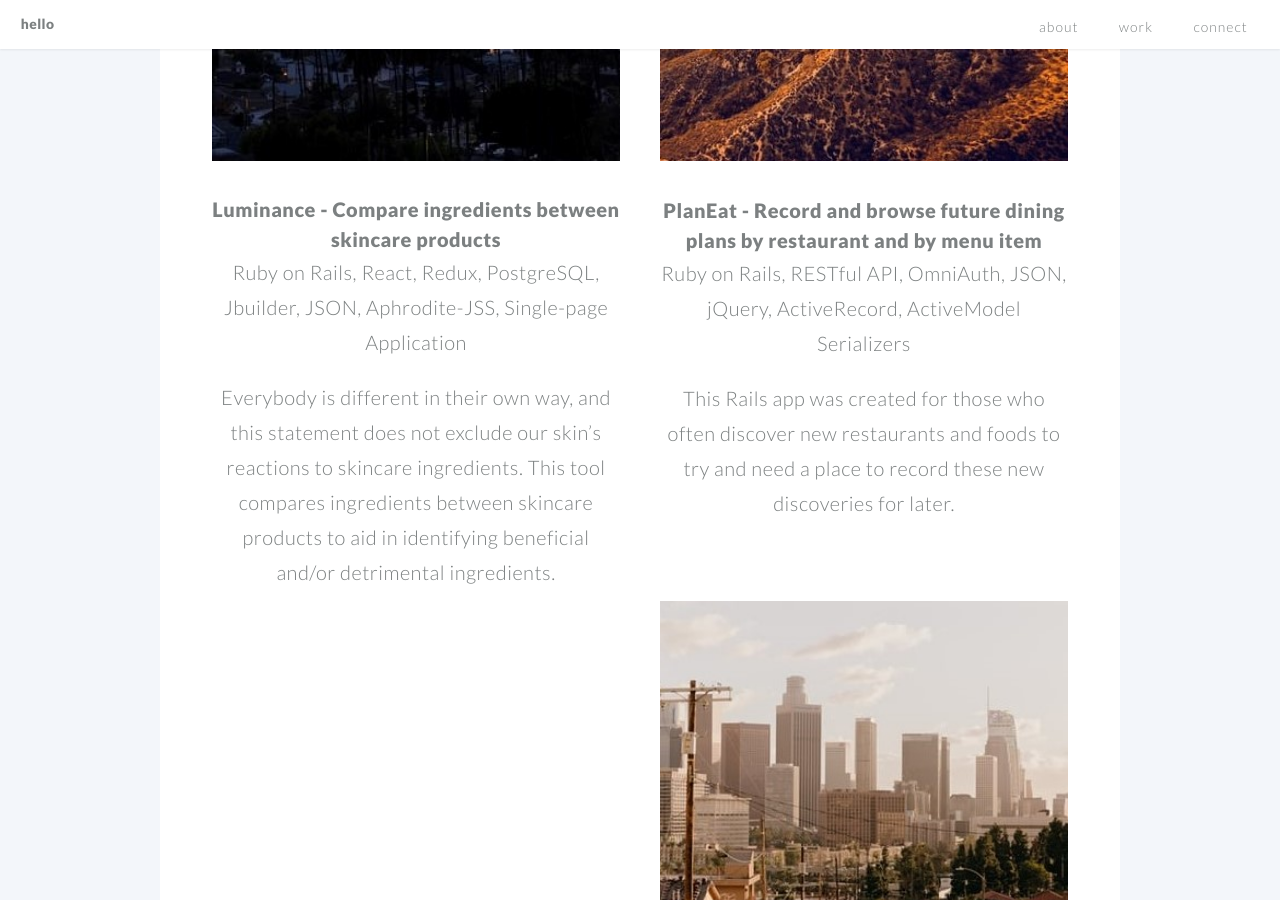
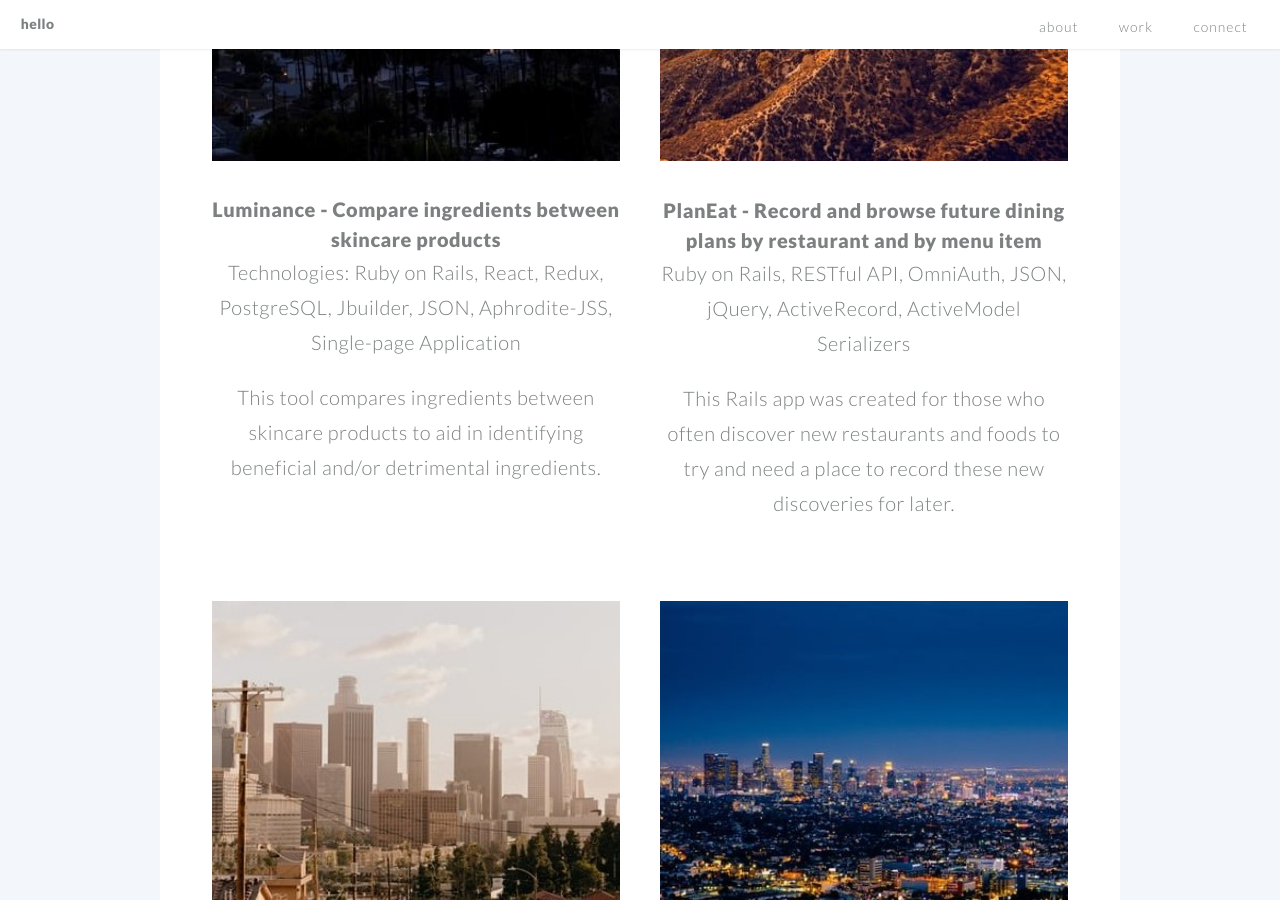
Before and after one commit to krishl/krishl.github.io, a Jekyll site: the page built from index.md, in a window 1280 px wide and 900 px high, scrolled down 8046 px. Built offline with Jekyll 4.4.1, drawn with Linux system fonts in a browser that asks for light colours.

Commit message:
Update web1.html

```diff
--- a/_includes/web1.html
+++ b/_includes/web1.html
@@ -1,3 +1,3 @@
 <h1><a href="https://github.com/krishl/trending-entertainment-cli-app">Luminance - Compare ingredients between skincare products</a></h1>
-<h2>Ruby on Rails, React, Redux, PostgreSQL, Jbuilder, JSON, Aphrodite-JSS, Single-page Application<h2>
-<p>Everybody is different in their own way, and this statement does not exclude our skin’s reactions to skincare ingredients. This tool compares ingredients between skincare products to aid in identifying beneficial and/or detrimental ingredients.</p>
+<h2>Technologies: Ruby on Rails, React, Redux, PostgreSQL, Jbuilder, JSON, Aphrodite-JSS, Single-page Application<h2>
+<p>This tool compares ingredients between skincare products to aid in identifying beneficial and/or detrimental ingredients.</p>
```
